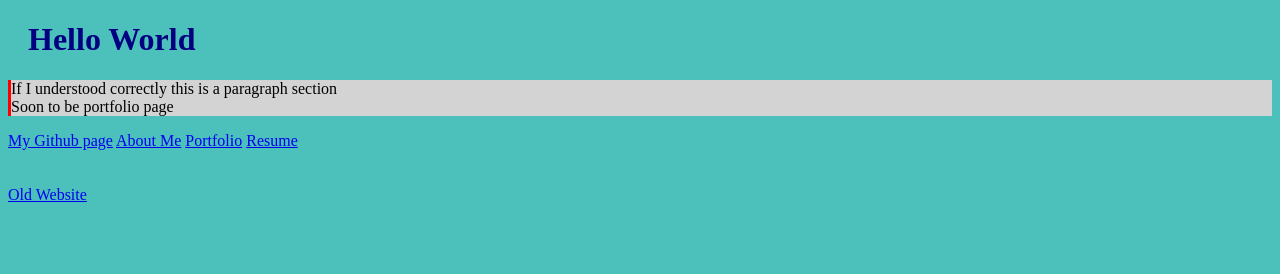
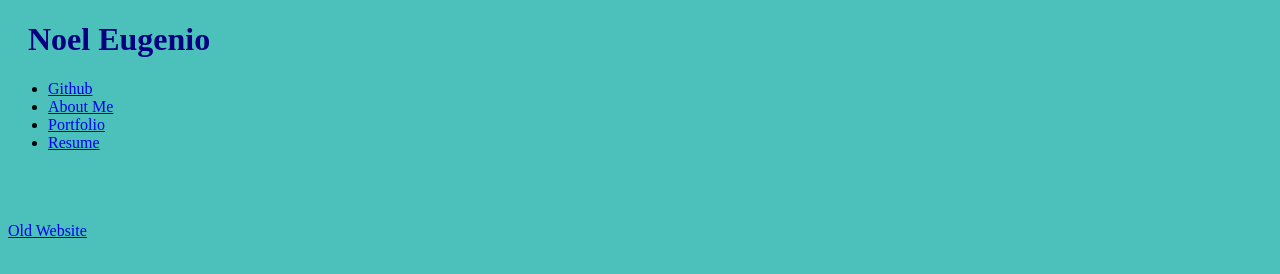
Before and after one commit to Shiro-/shiro-.github.io, a plain HTML site: page index.html in a window 1280 px wide. Drawn offline with Linux system fonts and the light colour scheme.

Commit message:
Removed test stuff

```diff
--- a/index.html
+++ b/index.html
@@ -10,17 +10,14 @@
     </head>
     <body>
       <div class="container">
-      <h1 class="tempHead">Hello World</h1>
+      <h1 class="tempHead">Noel Eugenio</h1>
     </div>
-        <p class="test">
-          If I understood correctly this is a paragraph section
-          <br>
-          Soon to be portfolio page
-        </p>
-        <a href="https://github.com/Shiro-">My Github page</a>
-        <a href="about.html">About Me</a>
-        <a href="#">Portfolio</a>
-        <a href="resume.html">Resume</a>
+        <ul>
+          <li><a href="https://github.com/Shiro-">Github</a></li>
+          <li><a href="about.html">About Me</a></li>
+          <li><a href="#">Portfolio</a></li>
+          <li><a href="resume.html">Resume</a></li>
+        </ul>
         <br>
         <br>
         <br>
--- a/style.css
+++ b/style.css
@@ -6,13 +6,6 @@ body
 h1
 {
   color: navy;
-  margin-left: 20px;
-}
-
-.test
-{
-  border-left: 3px solid red;
-  background-color: lightgrey;
 }
 
 .tempHead
```
